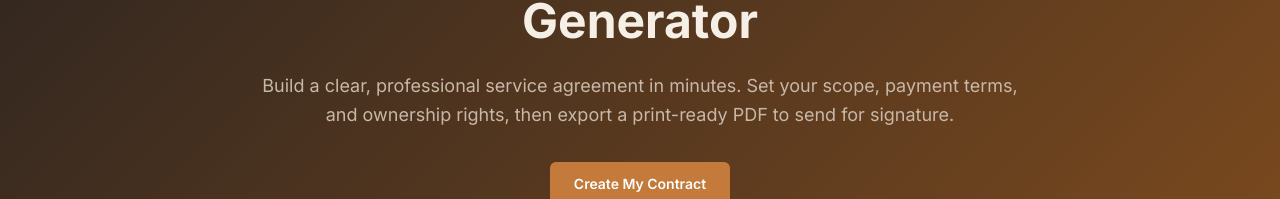
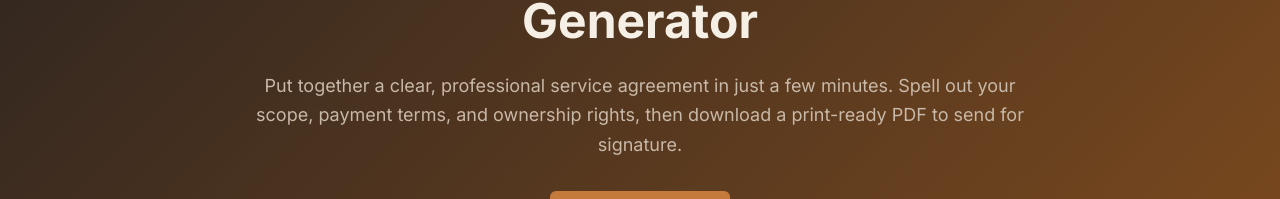
Before and after one commit to DeliverDigital-WebsiteAgency/417-freelancers, a Next.js app: page /contract-generator in a window 1280 px wide. Shown: the part 262-461 px from the top of the page. Built offline with nearby package versions, Linux system fonts and the light colour scheme; no server answers.

Commit message:
Reword contract generator hero subheading for freshness

```diff
--- a/src/app/contract-generator/page.tsx
+++ b/src/app/contract-generator/page.tsx
@@ -89,8 +89,8 @@ export default function ContractGeneratorPage() {
             Free Freelance Contract Generator
           </h1>
           <p className="text-lg leading-relaxed mb-8" style={{ color: "#C8B8A8" }}>
-            Build a clear, professional service agreement in minutes. Set your scope, payment terms, and
-            ownership rights, then export a print-ready PDF to send for signature.
+            Put together a clear, professional service agreement in just a few minutes. Spell out your
+            scope, payment terms, and ownership rights, then download a print-ready PDF to send for signature.
           </p>
           <a
             href="#contract-tool"
```
